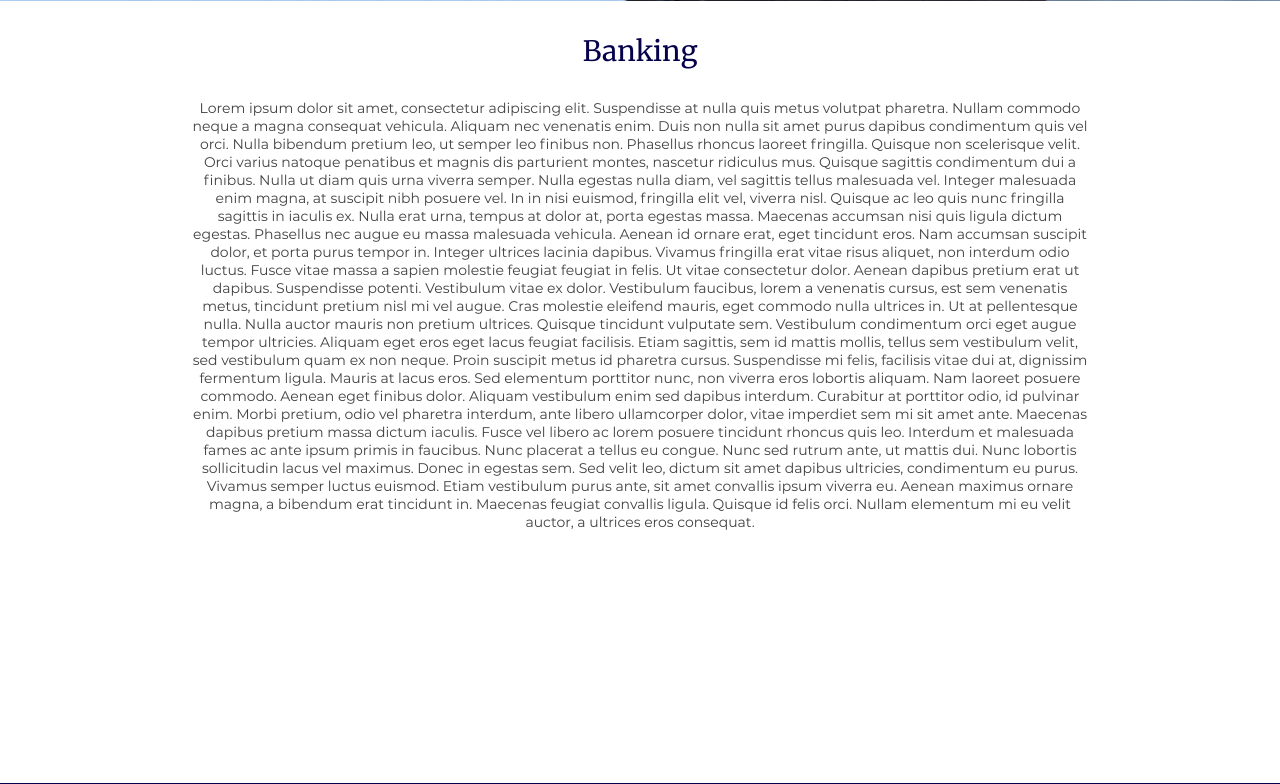
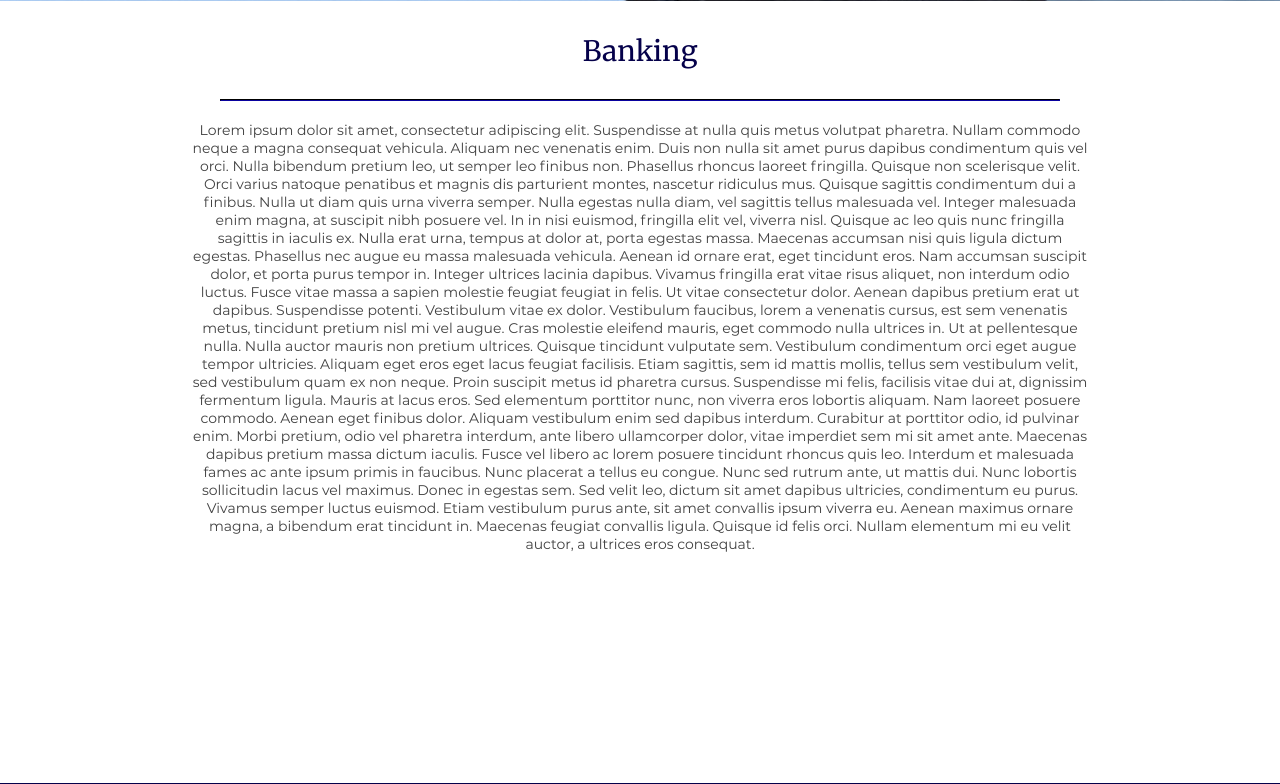
Before and after one commit to lukas-kirchhoff/Professional-Website, a PHP site: page /html/banking.html in a window 1280 px wide. Shown: the part 417-1201 px from the top of the page. Run offline with PHP 8.4, Linux system fonts and the light colour scheme.

Commit message:
added hr to insurance and banking

```diff
--- a/css/main.css
+++ b/css/main.css
@@ -251,6 +251,10 @@ a {
     margin: 30px;
 }
 
+.bsub_block  p{
+   padding-top: 20px;
+}
+
 #footer p {
     width: 500px;
 }
--- a/html/banking.html
+++ b/html/banking.html
@@ -39,6 +39,9 @@
     <div class="content__wrapper">
 		<div class="bsub_block">
 			<h1>Banking</h1>
+			<div class="hr__wrapper">
+                    <hr />
+            </div>
 			<p>
 			Lorem ipsum dolor sit amet, consectetur adipiscing elit. Suspendisse at nulla quis metus volutpat pharetra. Nullam commodo neque a magna consequat vehicula. Aliquam nec venenatis enim. Duis non nulla sit amet purus dapibus condimentum quis vel orci. Nulla bibendum pretium leo, ut semper leo finibus non. Phasellus rhoncus laoreet fringilla. Quisque non scelerisque velit. Orci varius natoque penatibus et magnis dis parturient montes, nascetur ridiculus mus. Quisque sagittis condimentum dui a finibus. Nulla ut diam quis urna viverra semper.
 
--- a/html/business.html
+++ b/html/business.html
@@ -49,7 +49,7 @@
                     <h3>Banking</h3>
                     <p>massa quis enim. Donec pede justo, fringilla vel, aliquet nec, vulputate eget massa quis enim. Donec pede justo, fringilla vel, aliquet nec, vulputate eget</p>
                     <a class="main__button" href="banking.html">
-                        more Information
+                        More Information
                     </a>
                 </div>
             </div>
@@ -64,7 +64,7 @@
                     <h3>Insurance</h3>
                     <p>massa quis enim. Donec pede justo, fringilla vel, aliquet nec, vulputate eget massa quis enim. Donec pede justo, fringilla vel, aliquet nec, vulputate eget</p>
                     <a class="main__button" href="insurance.html">
-                        more Information
+                        More Information
                     </a>
                 </div>
             </div>
--- a/html/insurance.html
+++ b/html/insurance.html
@@ -39,6 +39,9 @@
     <div class="content__wrapper">
 		<div class="bsub_block">
 			<h1>Insurance</h1>
+			<div class="hr__wrapper">
+                    <hr />
+            </div>
 			<p>
 			Lorem ipsum dolor sit amet, consectetur adipiscing elit. Suspendisse at nulla quis metus volutpat pharetra. Nullam commodo neque a magna consequat vehicula. Aliquam nec venenatis enim. Duis non nulla sit amet purus dapibus condimentum quis vel orci. Nulla bibendum pretium leo, ut semper leo finibus non. Phasellus rhoncus laoreet fringilla. Quisque non scelerisque velit. Orci varius natoque penatibus et magnis dis parturient montes, nascetur ridiculus mus. Quisque sagittis condimentum dui a finibus. Nulla ut diam quis urna viverra semper.
 
```
